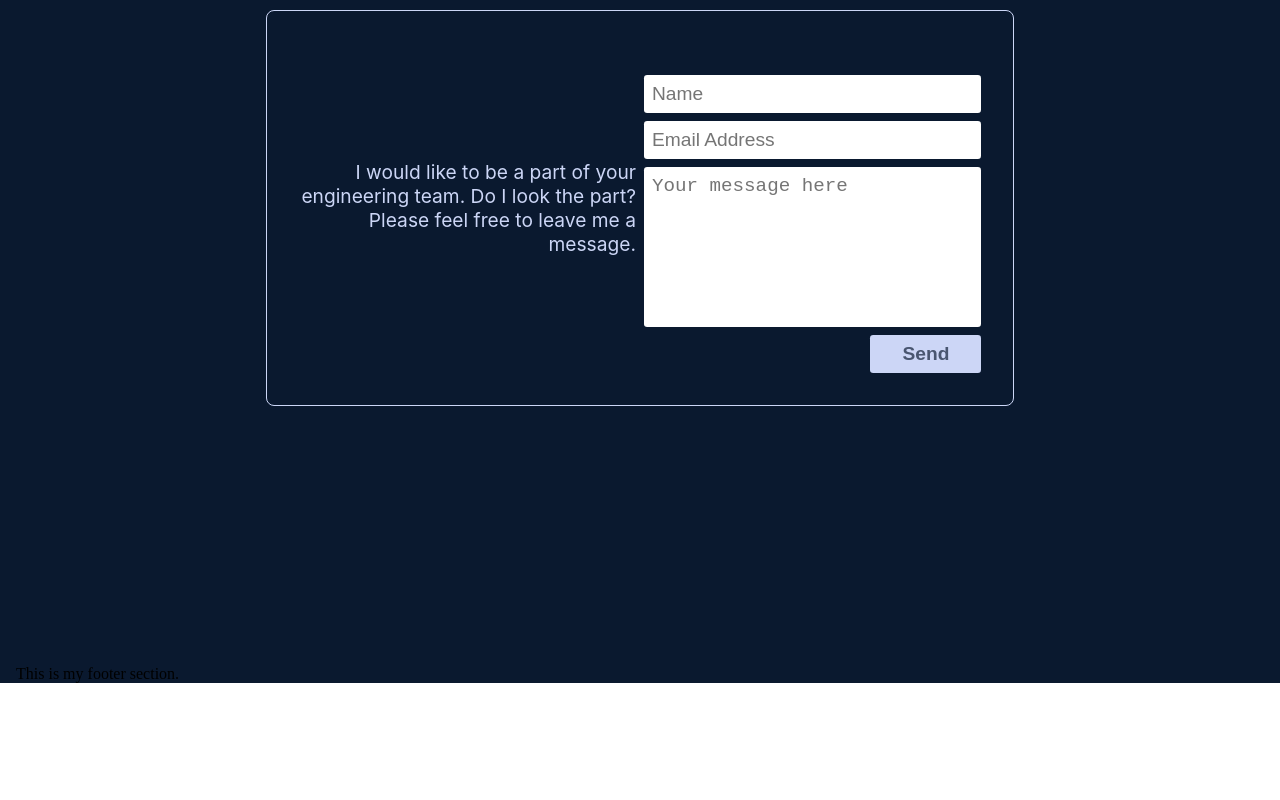
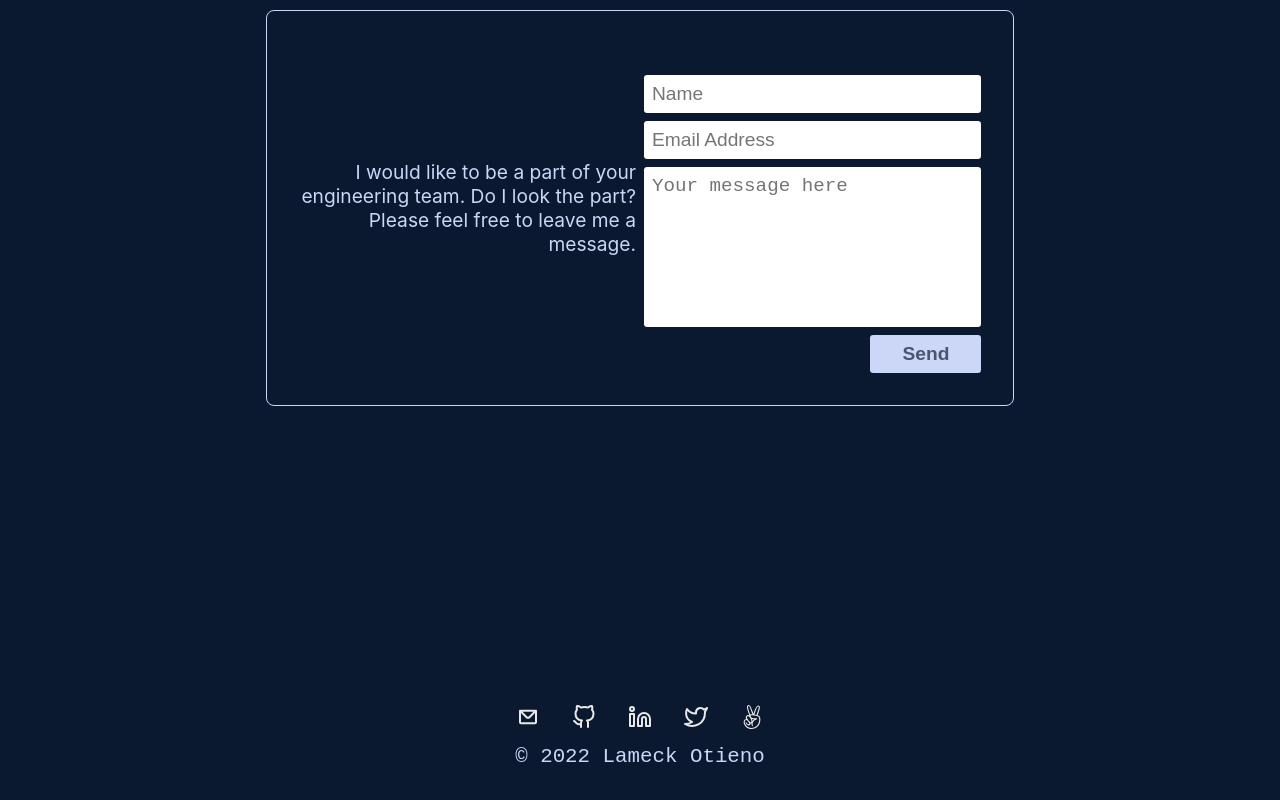
Before and after one commit to Lameck1/lameck, a React (Create React App) app: page / in a window 1280 px wide. Shown: the part 4479-5279 px from the top of the page. Before the commit the page ends 5162 px from the top, so only its background shows below. Built offline with nearby package versions, Linux system fonts and the light colour scheme.

Commit message:
Add footer content and style Footer component

```diff
--- a/src/components/footer/Footer.jsx
+++ b/src/components/footer/Footer.jsx
@@ -2,6 +2,7 @@ import React from 'react';
 import styled from 'styled-components';
 import { motion } from 'framer-motion';
 import { footerLogoAnimation } from '../../animation';
+import links from '../../assets/data/links';
 
 const PageFooter = () => {
   return (
@@ -11,15 +12,83 @@ const PageFooter = () => {
         variants={footerLogoAnimation}
         transition={{ delay: 0.3, duration: 0.6, type: 'tween' }}
       >
-        <p>This is my footer section.</p>
+        <ul>
+          {links.map((link) => (
+            <motion.li
+              key={link.id}
+              initial="hidden"
+              animate="visible"
+              variants={{
+                hidden: {
+                  opacity: 0,
+                  y: -20,
+                },
+                visible: {
+                  opacity: 1,
+                  y: 0,
+                },
+              }}
+              transition={{
+                type: 'tween',
+                bounce: 0.4,
+                duration: 0.8,
+              }}
+            >
+              <a href={link.url} target="_blank" rel="noreferrer">
+                {link.icon}
+              </a>
+            </motion.li>
+          ))}
+        </ul>
+        {/* include copyright text below */}
+        <p>&copy; {new Date().getFullYear()} Lameck Otieno</p>
       </motion.div>
     </Footer>
   );
 };
 
 const Footer = styled.footer`
+  display: flex;
+  justify-content: center;
+  align-items: center;
   background-color: inherit;
-  padding: 0 1rem;
+  padding: 2rem;
+
+  div {
+    font-family: var(--font-mono);
+
+    ul {
+      list-style: none;
+      display: flex;
+      gap: 1rem;
+      margin-bottom: 0.5rem;
+
+      li {
+        a {
+          display: flex;
+          align-items: center;
+          justify-content: center;
+          width: 2.5rem;
+          height: 2.5rem;
+          transition: all 0.3s ease;
+          color: #e8e8e8;
+          text-decoration: none;
+          font-size: 1.5rem;
+
+          :hover {
+            transform: scale(1.15);
+            color: var(--primary-color);
+          }
+        }
+      }
+    }
+
+    p {
+      font-size: 1.3rem;
+      color: var(--lightest-slate);
+      text-align: center;
+    }
+  }
 
   @media screen and (min-width: 768px) {
   }
```
